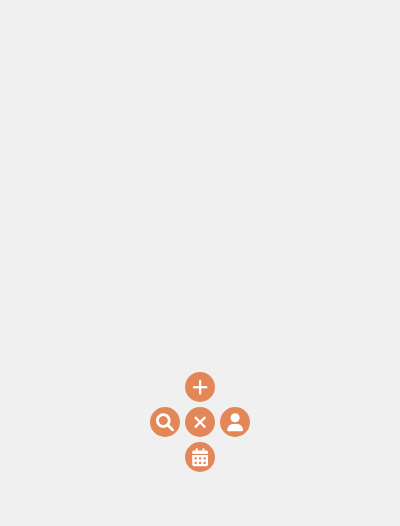
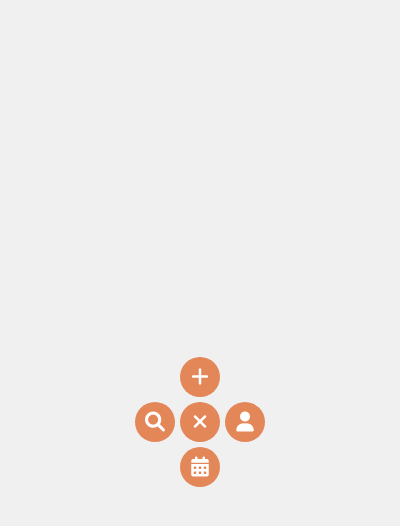
Before and after one commit to HwangCheese/QuickQuick, an Electron app: page pc/templates/floating.html in a window 400 px wide. Both pictures are taken after a click on the button 200 px from the left and 422 px from the top of the page. Drawn offline with Linux system fonts and the light colour scheme.

Commit message:
[eunbi] feat:플로팅 드래그 기능 추가

```diff
--- a/pc/floting.js
+++ b/pc/floting.js
@@ -7,8 +7,8 @@ let memoListWindow;
 let usersWindow;
 
 const floatingWindowOptions = {
-  width: 100,
-  height: 100,
+  width: 130,
+  height: 130,
   frame: false,
   transparent: true,
   alwaysOnTop: true,
@@ -136,7 +136,7 @@ ipcMain.handle('move-floating-window', (event, { x, y }) => {
   const window = BrowserWindow.getFocusedWindow();
   if (window) {
     console.log("x: " + x + "y: " + y)
-    window.setBounds({ x: x, y: y, width: 100, height: 100 }); // 애니메이션을 사용하지 않음
+    window.setBounds({ x: x, y: y, width: 130, height: 130 }); // 애니메이션을 사용하지 않음
   }
 });
 
--- a/pc/renderer/mainFbtn.js
+++ b/pc/renderer/mainFbtn.js
@@ -1,5 +1,5 @@
 document.addEventListener('DOMContentLoaded', () => {
-  const button = document.querySelector('#main-floating-button');
+  const button = document.querySelector('#center-btn');
 
   let isDragging = false;
   let offsetX, offsetY;
@@ -24,6 +24,8 @@ document.addEventListener('DOMContentLoaded', () => {
   button.addEventListener('mousedown', (e) => {
     //button.style.backgroundImage =  "url('media/plus.png')";
     isDragging = true;
+    hideButtons();
+    showMenu = false;
 
     offsetX = e.clientX;
     offsetY = e.clientY;
@@ -34,7 +36,7 @@ document.addEventListener('DOMContentLoaded', () => {
   const throttle = (func, limit) => {
     let lastFunc;
     let lastRan;
-    return function () {
+    return function() {
       const context = this;
       const args = arguments;
       if (!lastRan) {
@@ -42,7 +44,7 @@ document.addEventListener('DOMContentLoaded', () => {
         lastRan = Date.now();
       } else {
         clearTimeout(lastFunc);
-        lastFunc = setTimeout(function () {
+        lastFunc = setTimeout(function() {
           if ((Date.now() - lastRan) >= limit) {
             func.apply(context, args);
             lastRan = Date.now();
@@ -72,5 +74,17 @@ document.addEventListener('DOMContentLoaded', () => {
     isDragging = false;
     //button.style.backgroundImage =  "url('../media/plus.png')";
 
+    if(isClick){
+      if(!showMenu){
+        showButtons();
+        showMenu = true;
+        //button.style.backgroundImage = "url('../media/exit.png')";
+      }
+      else{
+        hideButtons();
+        showMenu = false;
+        //button.style.backgroundImage =  "url('../media/plus.png')";
+      }
+    }
   });
 });
--- a/pc/templates/floating.html
+++ b/pc/templates/floating.html
@@ -6,7 +6,6 @@
     <meta name="viewport" content="width=device-width, initial-scale=1.0">
     <title>플로팅 버튼</title>
     <link rel="stylesheet" href="https://cdnjs.cloudflare.com/ajax/libs/font-awesome/6.0.0-beta3/css/all.min.css">
-    <!-- Font Awesome CDN -->
 
     <style>
         body {
@@ -18,20 +17,16 @@
             background-color: #f0f0f0;
         }
 
-        .button-container {
+        #button-container {
             position: relative;
-            width: 100px;
-            height: 100px;
+            width: 130px;
+            height: 130px;
         }
 
-        .center-btn,
-        .top-btn,
-        .bottom-btn,
-        .left-btn,
-        .right-btn {
+        #button-container button{
             position: absolute;
-            width: 30px;
-            height: 30px;
+            width: 40px;
+            height: 40px;
             border-radius: 50%;
             border: none;
             background-color: #E48758;
@@ -39,42 +34,40 @@
             font-size: 20px;
             cursor: pointer;
             transition: background-color 0.3s;
-            display: none;
-            /* 기본적으로 모든 버튼 숨김 */
         }
 
-        .center-btn {
-            top: 35px;
-            left: 35px;
+        .toggle-visible{
+            display: none;
+        }
+
+        #center-btn {
+            top: 45px;
+            left: 45px;
             display: block;
             /* center 버튼은 항상 보이도록 설정 */
         }
 
-        .top-btn {
+        #top-btn {
             top: 0;
-            left: 35px;
+            left: 45px;
         }
 
-        .bottom-btn {
+        #bottom-btn {
             bottom: 0;
-            left: 35px;
+            left: 45px;
         }
 
-        .left-btn {
-            top: 35px;
+        #left-btn {
+            top: 45px;
             left: 0;
         }
 
-        .right-btn {
-            top: 35px;
+        #right-btn {
+            top: 45px;
             right: 0;
         }
 
-        .button-container button i {
-            font-size: 18px;
-        }
-
-        .button-container button:hover {
+        #button-container button:hover {
             background-color: #000000;
             color: #55597A;
         }
@@ -82,36 +75,47 @@
 </head>
 
 <body>
-    <div class="button-container">
-        <button class="center-btn" onclick="toggleButtons()">
+    <div id="button-container">
+        <button id="center-btn" >
+
+        <!-- </button>onclick="toggleButtons()">  -->
             <i class="fa-solid fa-xmark"></i>
         </button>
 
-        <button class="top-btn">
+        <button id="top-btn" class="toggle-visible">
             <i class="fa-solid fa-plus"></i>
         </button>
-        <button class="bottom-btn">
+        <button id="bottom-btn" class="toggle-visible">
             <i class="fa-solid fa-calendar-days"></i>
         </button>
-        <button class="left-btn">
+        <button id="left-btn" class="toggle-visible">
             <i class="fa-solid fa-magnifying-glass"></i>
         </button>
-        <button class="right-btn">
+        <button id="right-btn" class="toggle-visible">
             <i class="fa-solid fa-user"></i>
         </button>
     </div>
 
     <script>
-        function toggleButtons() {
-            const buttons = document.querySelectorAll('.button-container button');
+        const buttons = document.querySelectorAll('#button-container button');
+
+        function showButtons() {
             buttons.forEach(button => {
-                if (button !== document.querySelector('.center-btn')) {
-                    // 버튼들의 display 속성을 토글
-                    button.style.display = button.style.display === 'block' ? 'none' : 'block';
+                if (button !== document.querySelector('#center-btn')) {
+                    button.style.display = 'block';
+                }
+            });
+        }
+        function hideButtons() {
+            buttons.forEach(button => {
+                if (button !== document.querySelector('#center-btn')) {
+                    button.style.display = 'none';
                 }
             });
         }
     </script>
+    <script src="../renderer/mainFbtn.js"></script>
+
 </body>
 
 </html>
```
